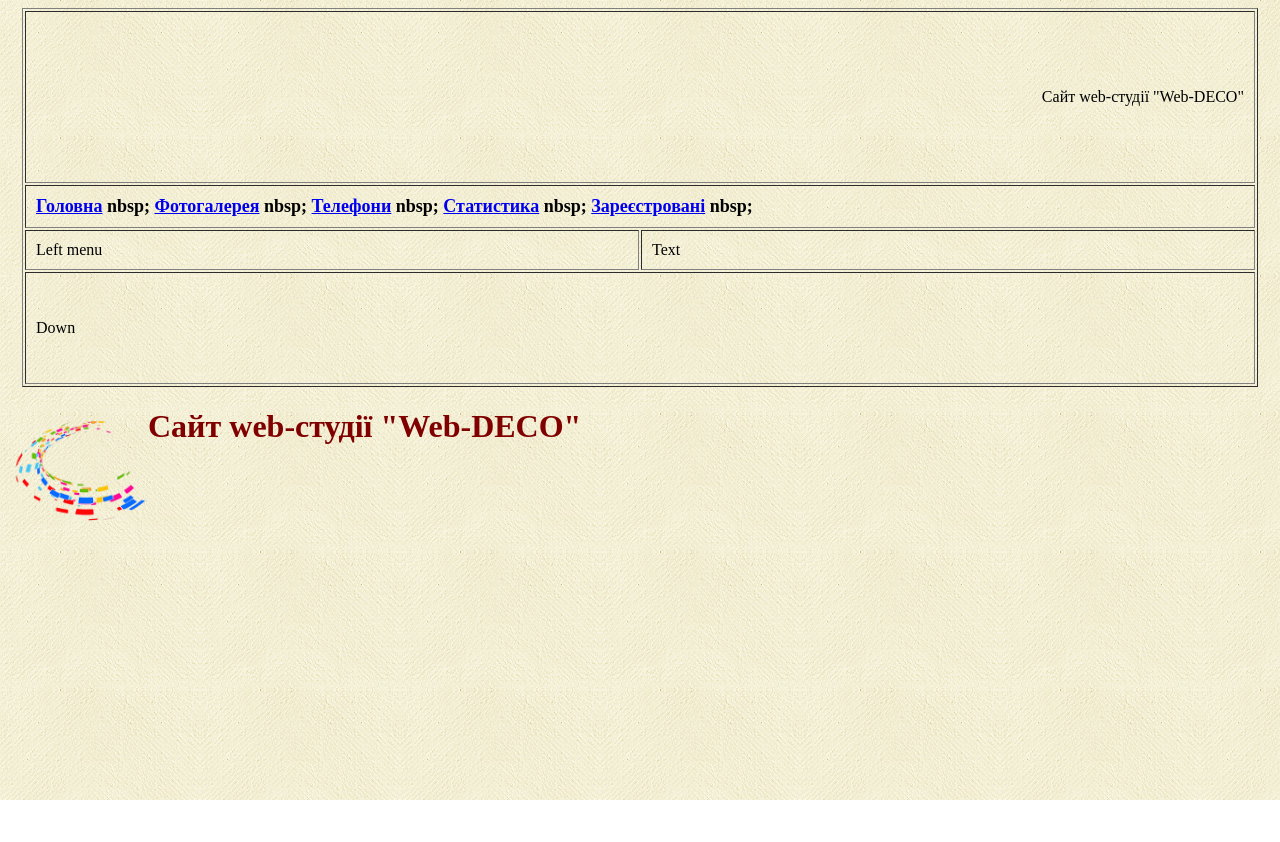
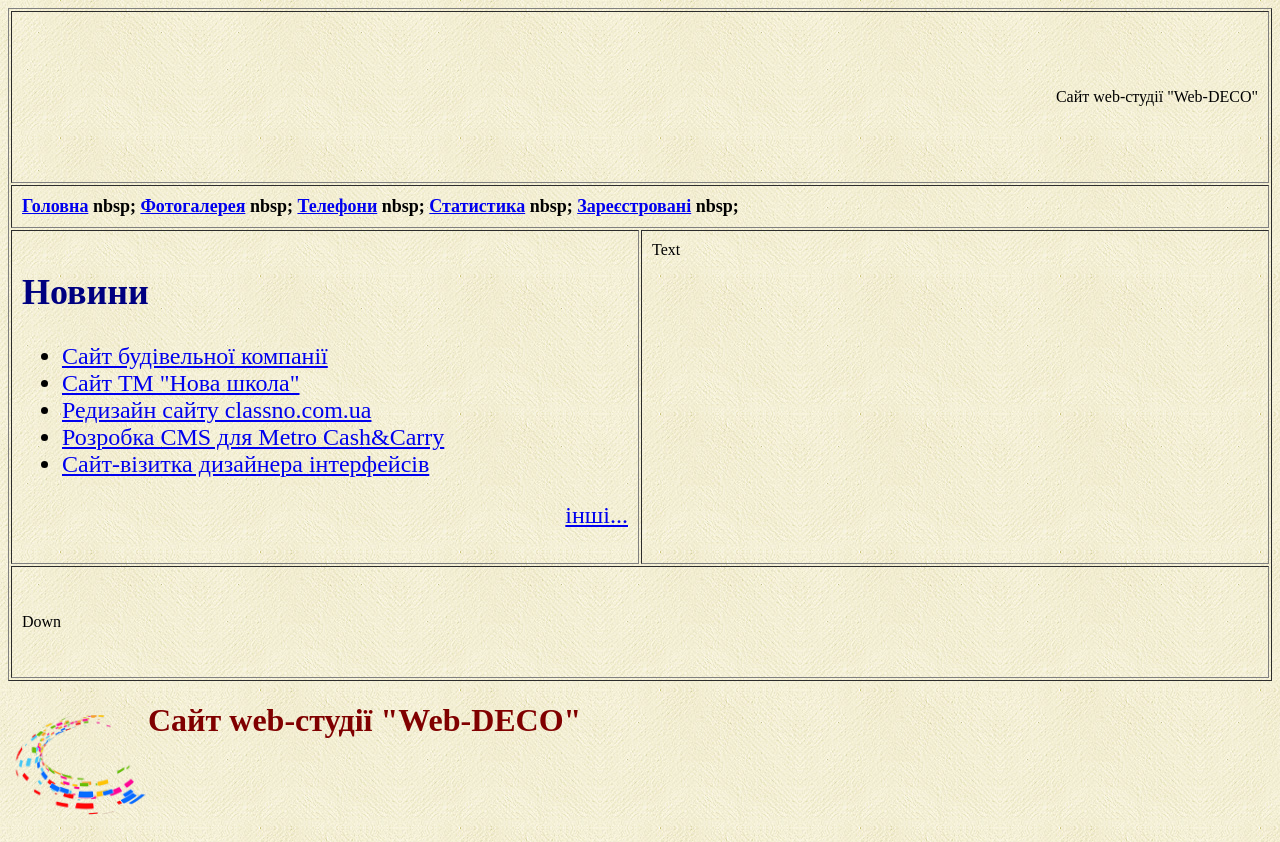
Before and after one commit to Kllsel/Kllsel.github.io, a plain HTML site: page index.html in a window 1280 px wide. Before the commit the page ends 800 px from the top, so only its background shows below. Drawn offline with Linux system fonts and the light colour scheme.

Commit message:
07 - Меню зліва

```diff
--- a/index.html
+++ b/index.html
@@ -25,7 +25,22 @@
     </b></font></td>
 </tr>
 <tr>
-    <td width="30%" valign="top" >Left menu</td>
+    <td width="30%" valign="top" >
+<font size="5" color="navy"><h2>Новини</h2></font>
+<font size="5">
+<ul>
+    <li><a href="#">Сайт будівельної компанії</a></li>
+    <li><a href="#">Сайт ТМ "Нова школа"</a></li>
+    <li><a href="#">Редизайн сайту classno.com.ua</a></li>
+    <li><a href="#">Розробка CMS для Metro Cash&Carry</a></li>
+    <li><a href="#">Сайт-візитка дизайнера інтерфейсів</a></li>
+    <p align="right"><a href="#"> інші...</a></p>
+</ul>
+</font>
+
+
+
+    </td>
     <td width="30%" valign="top" >Text</td>
 </tr>
 <tr>
```
